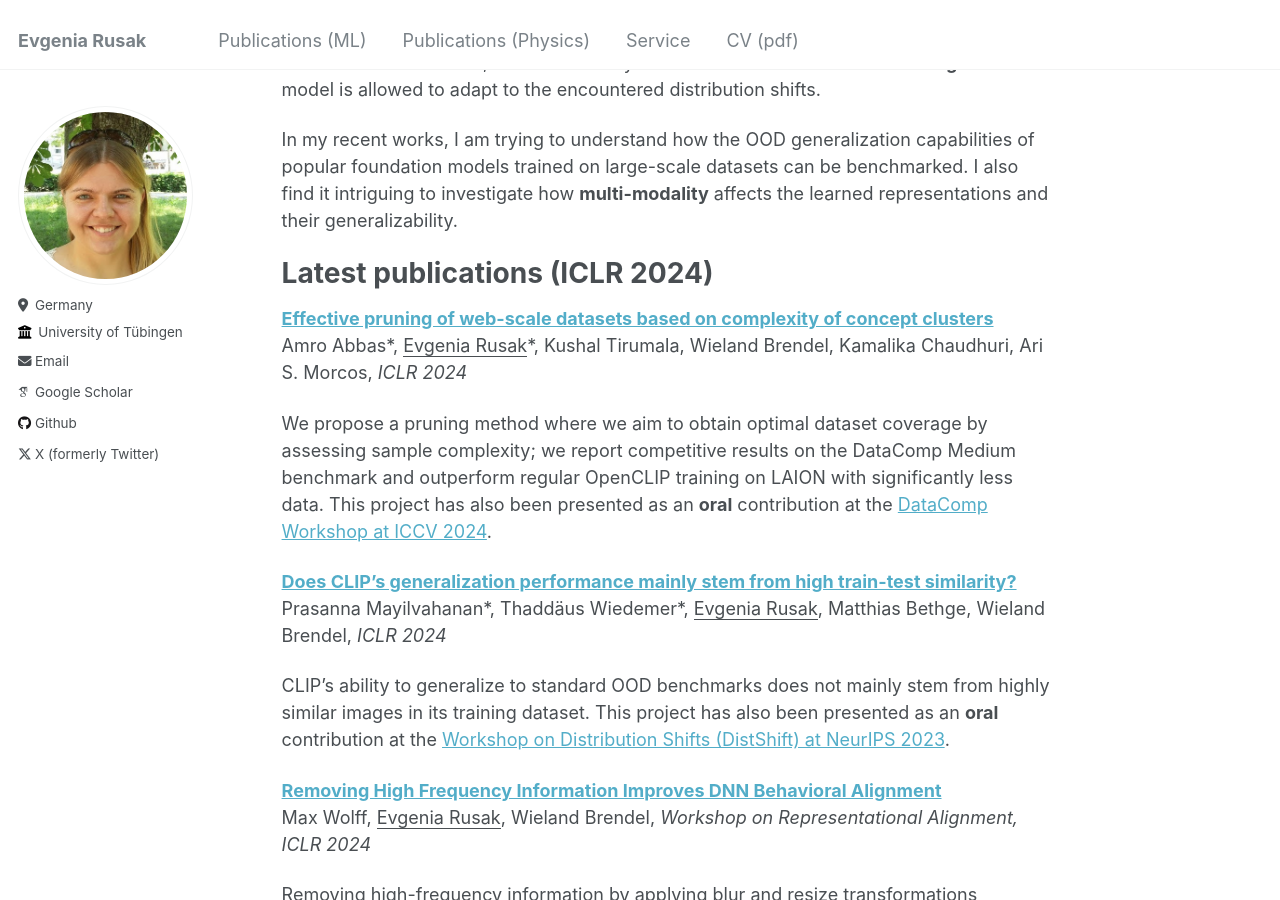
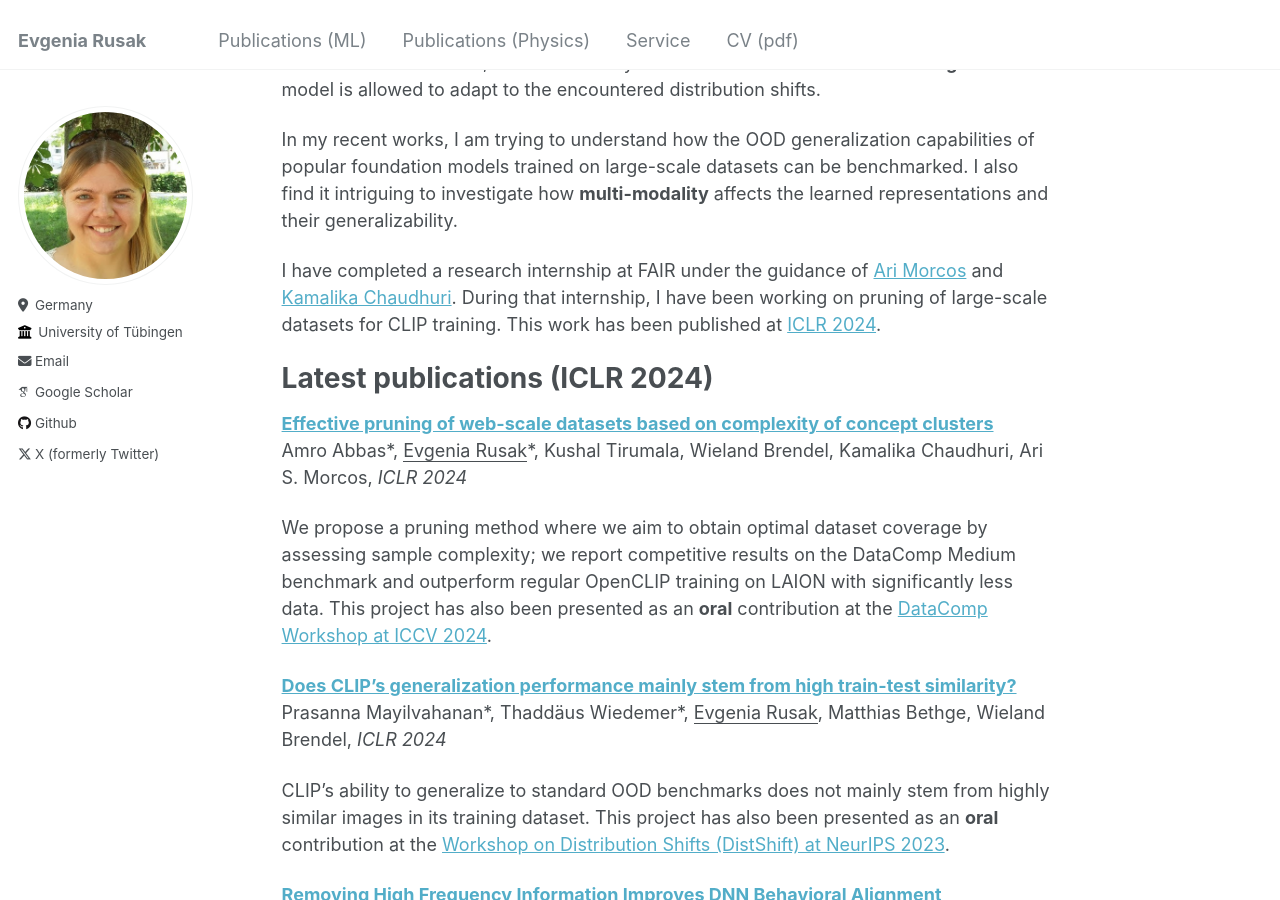
Before and after one commit to evgeniarusak/evgeniarusak.github.io, a Jekyll site: the page built from _pages/about.md, in a window 1280 px wide and 900 px high, scrolled down 366 px. Built offline with Jekyll 4.4.1, drawn with Linux system fonts in a browser that asks for light colours; some web fonts are replaced.

Commit message:
added internship info

```diff
--- a/_pages/about.md
+++ b/_pages/about.md
@@ -12,6 +12,7 @@ During my PhD, I have been working on improving the **generalization capabilitie
 
 In my recent works, I am trying to understand how the OOD generalization capabilities of popular foundation models trained on large-scale datasets can be benchmarked. I also find it intriguing to investigate how **multi-modality** affects the learned representations and their generalizability.
 
+I have completed a research internship at FAIR under the guidance of [Ari Morcos](https://www.arimorcos.com/) and [Kamalika Chaudhuri](https://cseweb.ucsd.edu/~kamalika/). During that internship, I have been working on pruning of large-scale datasets for CLIP training. This work has been published at [ICLR 2024](https://openreview.net/forum?id=CtOA9aN8fr).
 
 Latest publications (ICLR 2024)
 ======
```
